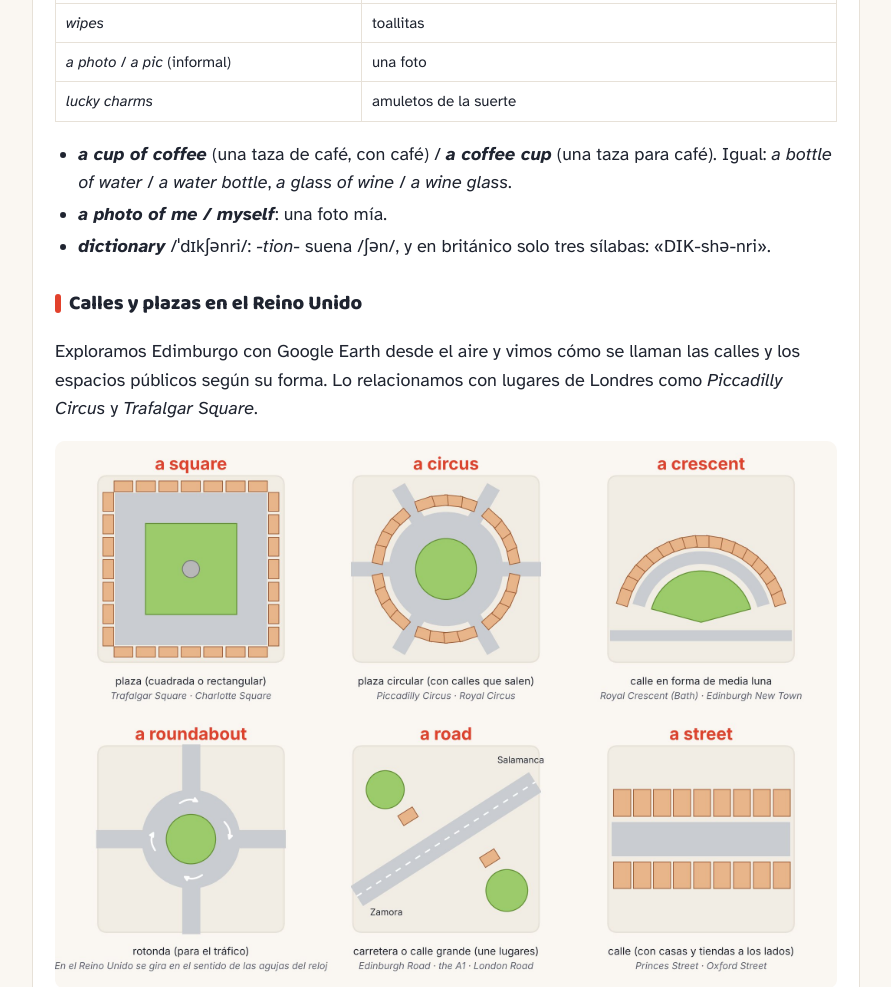
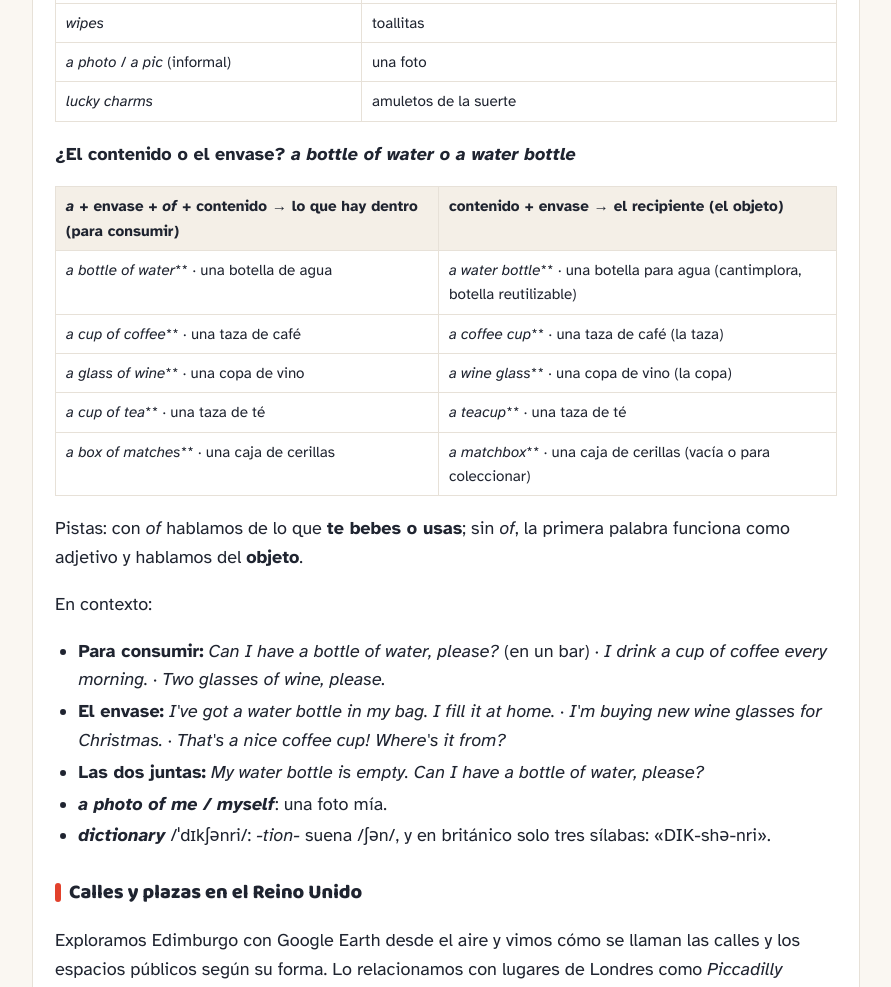
Before and after one commit to eoidezamora/class-diary, a plain HTML site: page 2026-11.html in a window 1280 px wide. Shown: the part 4099-5086 px from the top of the page, without its empty margins (194-1085 px from the left). Drawn offline with Linux system fonts and the light colour scheme.

Commit message:
Sesión 13: a bottle of water / a water bottle
Co-Authored-By: Claude Opus 5.5 <noreply@anthropic.com>
Claude-Session: https://claude.ai/code/session_01P1ktreHUvufLXFXcz6Z7hv

```diff
--- a/2026-11.html
+++ b/2026-11.html
@@ -278,8 +278,43 @@
 </tr>
 </tbody>
 </table></div>
+<p><strong>¿El contenido o el envase? <em>a bottle of water<em> o </em>a water bottle</em></strong></p>
+<div class="table-wrap"><table>
+<thead>
+<tr>
+<th><strong><em>a</em> + envase + <em>of</em> + contenido</strong> → lo que hay dentro (para consumir)</th>
+<th><strong>contenido + envase</strong> → el recipiente (el objeto)</th>
+</tr>
+</thead>
+<tbody>
+<tr>
+<td><em>a </em><em>bottle of water</em>** · una botella de agua</td>
+<td><em>a </em><em>water bottle</em>** · una botella para agua (cantimplora, botella reutilizable)</td>
+</tr>
+<tr>
+<td><em>a </em><em>cup of coffee</em>** · una taza de café</td>
+<td><em>a </em><em>coffee cup</em>** · una taza de café (la taza)</td>
+</tr>
+<tr>
+<td><em>a </em><em>glass of wine</em>** · una copa de vino</td>
+<td><em>a </em><em>wine glass</em>** · una copa de vino (la copa)</td>
+</tr>
+<tr>
+<td><em>a </em><em>cup of tea</em>** · una taza de té</td>
+<td><em>a </em><em>teacup</em>** · una taza de té</td>
+</tr>
+<tr>
+<td><em>a </em><em>box of matches</em>** · una caja de cerillas</td>
+<td><em>a </em><em>matchbox</em>** · una caja de cerillas (vacía o para coleccionar)</td>
+</tr>
+</tbody>
+</table></div>
+<p>Pistas: con <em>of</em> hablamos de lo que <strong>te bebes o usas</strong>; sin <em>of</em>, la primera palabra funciona como adjetivo y hablamos del <strong>objeto</strong>.</p>
+<p>En contexto:</p>
 <ul>
-<li><strong><em>a cup of coffee</em></strong> (una taza de café, con café) / <strong><em>a coffee cup</em></strong> (una taza para café). Igual: <em>a bottle of water</em> / <em>a water bottle</em>, <em>a glass of wine</em> / <em>a wine glass</em>.</li>
+<li><strong>Para consumir:</strong> <em>Can I have </em><em>a bottle of water</em><em>, please?</em> (en un bar) · <em>I drink </em><em>a cup of coffee</em><em> every morning.</em> · <em>Two </em><em>glasses of wine</em><em>, please.</em></li>
+<li><strong>El envase:</strong> <em>I've got </em><em>a water bottle</em><em> in my bag. I fill it at home.</em> · <em>I'm buying new </em><em>wine glasses</em><em> for Christmas.</em> · <em>That's a nice </em><em>coffee cup</em><em>! Where's it from?</em></li>
+<li><strong>Las dos juntas:</strong> <em>My </em><em>water bottle</em><em> is empty. Can I have </em><em>a bottle of water</em><em>, please?</em></li>
 <li><strong><em>a photo of me / myself</em></strong>: una foto mía.</li>
 <li><strong><em>dictionary</em></strong> /ˈdɪkʃənri/: <em>-tion-</em> suena /ʃən/, y en británico solo tres sílabas: «DIK-shə-nri».</li>
 </ul>
```
Also changed, not shown: index.html (+36 -1 lines), 1 other file.
